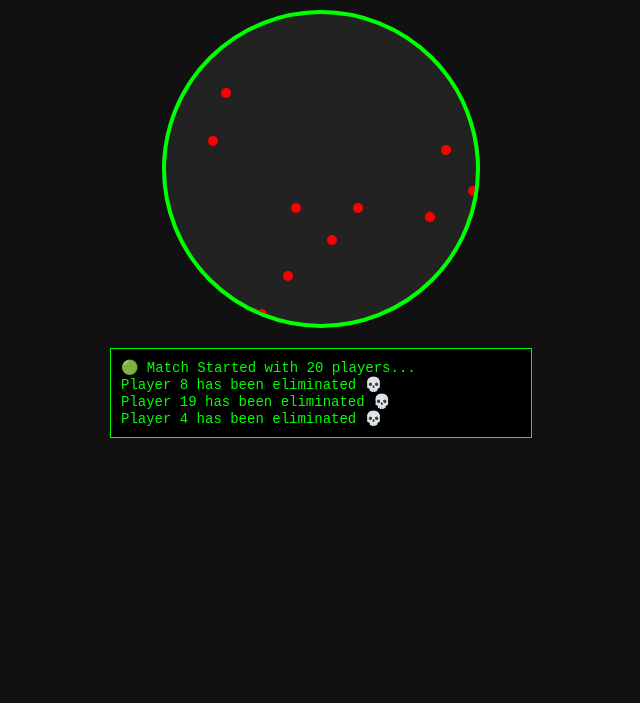
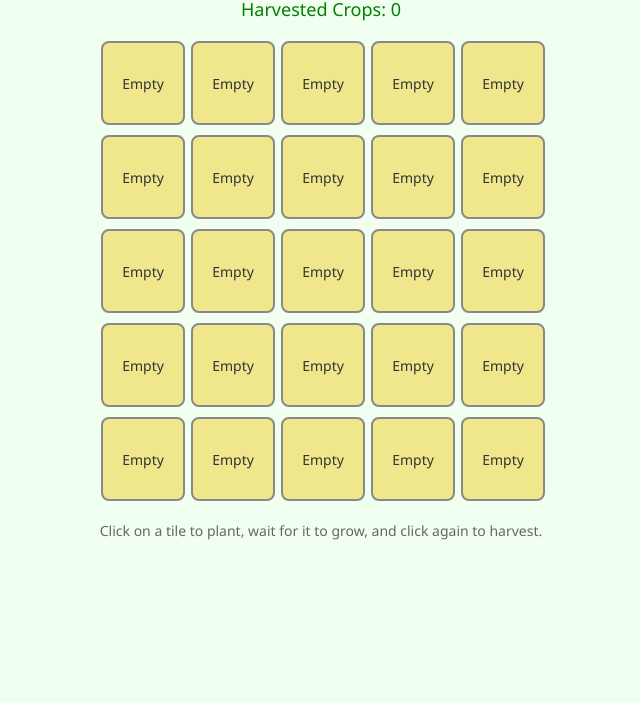
Before and after one commit to vishnupatnala/Finale, a plain HTML site: page index.html in a window 1280 px wide. Shown: the part 97-800 px from the top of the page, without its empty margins (319-959 px from the left). Drawn offline with Linux system fonts and the light colour scheme.

Commit message:
Update index.html

```diff
--- a/index.html
+++ b/index.html
@@ -2,13 +2,13 @@
 <html lang="en">
 <head>
   <meta charset="UTF-8">
-  <title>Free Fire Auto Simulation</title>
+  <title>🌱 Food Cultivation Game</title>
   <style>
     body {
       margin: 0;
-      background: #111;
-      color: #0f0;
-      font-family: monospace;
+      font-family: 'Segoe UI', sans-serif;
+      background: #f0fff0;
+      color: #333;
       display: flex;
       flex-direction: column;
       align-items: center;
@@ -16,115 +16,136 @@
     }
 
     h1 {
-      color: #ffcc00;
+      margin-bottom: 10px;
     }
 
-    #battlefield {
-      position: relative;
-      width: 400px;
-      height: 400px;
-      background: #222;
-      border: 4px solid #0f0;
-      border-radius: 50%;
-      overflow: hidden;
-      margin: 20px 0;
-      transition: width 0.5s, height 0.5s;
+    #score {
+      margin-bottom: 20px;
+      font-size: 18px;
+      color: green;
     }
 
-    .player {
-      position: absolute;
-      width: 10px;
-      height: 10px;
-      background: red;
-      border-radius: 50%;
+    .farm {
+      display: grid;
+      grid-template-columns: repeat(5, 80px);
+      gap: 10px;
     }
 
-    #log {
-      max-height: 200px;
-      overflow-y: auto;
-      width: 400px;
-      background: #000;
-      border: 1px solid #0f0;
-      padding: 10px;
+    .tile {
+      width: 80px;
+      height: 80px;
+      background: #ccc;
+      border: 2px solid #888;
+      display: flex;
+      align-items: center;
+      justify-content: center;
+      cursor: pointer;
       font-size: 14px;
+      text-align: center;
+      border-radius: 8px;
+      transition: background 0.3s;
     }
 
-    .winner {
-      color: #00ffff;
-      font-size: 20px;
-      margin-top: 10px;
+    .empty {
+      background: #f0e68c;
+    }
+
+    .planted {
+      background: #a0522d;
+      color: white;
+    }
+
+    .growing {
+      background: #8fbc8f;
+      color: white;
+    }
+
+    .ready {
+      background: #228b22;
+      color: #fff;
+      font-weight: bold;
+    }
+
+    #instructions {
+      margin-top: 20px;
+      font-size: 14px;
+      color: #666;
     }
   </style>
 </head>
 <body>
 
-<h1>🔥 Free Fire Auto Simulation 🔥</h1>
-<div id="battlefield"></div>
-<div id="log"></div>
-<div class="winner" id="winner"></div>
+<h1>🌾 Farm Cultivate</h1>
+<div id="score">Harvested Crops: 0</div>
+<div class="farm" id="farm"></div>
+<div id="instructions">Click on a tile to plant, wait for it to grow, and click again to harvest.</div>
 
 <script>
-  const battlefield = document.getElementById('battlefield');
-  const log = document.getElementById('log');
-  const winnerDisplay = document.getElementById('winner');
+  const farm = document.getElementById('farm');
+  const scoreDisplay = document.getElementById('score');
+  let score = 0;
 
-  const totalPlayers = 20;
-  let players = [];
+  const tiles = [];
+  const tileStates = ['empty', 'planted', 'growing', 'ready'];
 
-  // Generate players
-  for (let i = 1; i <= totalPlayers; i++) {
-    const player = document.createElement('div');
-    player.classList.add('player');
-    player.dataset.name = `Player ${i}`;
-    player.style.left = `${Math.random() * 380}px`;
-    player.style.top = `${Math.random() * 380}px`;
-    battlefield.appendChild(player);
-    players.push(player);
+  function createTile(index) {
+    const tile = document.createElement('div');
+    tile.classList.add('tile', 'empty');
+    tile.dataset.state = 'empty';
+    tile.dataset.index = index;
+    tile.textContent = 'Empty';
+
+    tile.addEventListener('click', () => {
+      const state = tile.dataset.state;
+
+      if (state === 'empty') {
+        plantCrop(tile);
+      } else if (state === 'ready') {
+        harvestCrop(tile);
+      }
+    });
+
+    tiles.push(tile);
+    farm.appendChild(tile);
   }
 
-  function logEvent(text) {
-    const p = document.createElement('div');
-    p.textContent = text;
-    log.appendChild(p);
-    log.scrollTop = log.scrollHeight;
+  function plantCrop(tile) {
+    tile.dataset.state = 'planted';
+    tile.className = 'tile planted';
+    tile.textContent = 'Planted 🌱';
+
+    // After 3s → growing
+    setTimeout(() => {
+      if (tile.dataset.state === 'planted') {
+        tile.dataset.state = 'growing';
+        tile.className = 'tile growing';
+        tile.textContent = 'Growing 🌿';
+      }
+    }, 3000);
+
+    // After 6s → ready
+    setTimeout(() => {
+      if (tile.dataset.state === 'growing') {
+        tile.dataset.state = 'ready';
+        tile.className = 'tile ready';
+        tile.textContent = 'Ready! 🌾';
+      }
+    }, 6000);
   }
 
-  function shrinkBattlefield() {
-    const currentSize = parseInt(getComputedStyle(battlefield).width);
-    if (currentSize > 100) {
-      battlefield.style.width = (currentSize - 30) + "px";
-      battlefield.style.height = (currentSize - 30) + "px";
-    }
+  function harvestCrop(tile) {
+    tile.dataset.state = 'empty';
+    tile.className = 'tile empty';
+    tile.textContent = 'Empty';
+
+    score += 1;
+    scoreDisplay.textContent = 'Harvested Crops: ' + score;
   }
 
-  function eliminatePlayer() {
-    if (players.length <= 1) {
-      declareWinner();
-      return;
-    }
-
-    const randomIndex = Math.floor(Math.random() * players.length);
-    const eliminated = players.splice(randomIndex, 1)[0];
-    eliminated.remove();
-    logEvent(`${eliminated.dataset.name} has been eliminated 💀`);
-
-    shrinkBattlefield();
-
-    if (players.length === 1) {
-      declareWinner();
-    }
+  // Generate 25 tiles (5x5 farm)
+  for (let i = 0; i < 25; i++) {
+    createTile(i);
   }
-
-  function declareWinner() {
-    const winnerName = players[0]?.dataset.name || "Unknown";
-    winnerDisplay.textContent = `🏆 Winner: ${winnerName}!`;
-    logEvent(`🏆 ${winnerName} is the last survivor!`);
-    clearInterval(gameInterval);
-  }
-
-  // Start simulation
-  logEvent("🟢 Match Started with 20 players...");
-  const gameInterval = setInterval(eliminatePlayer, 1500);
 </script>
 
 </body>
```
